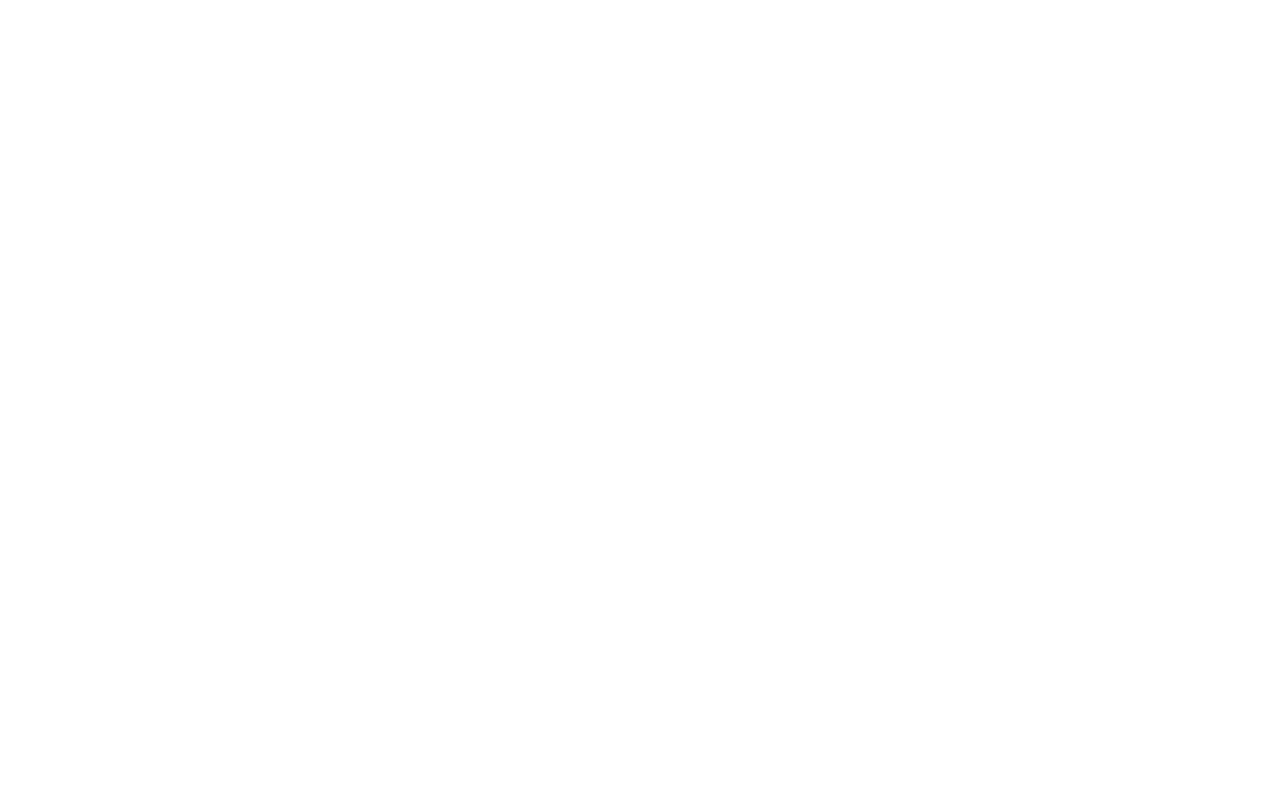
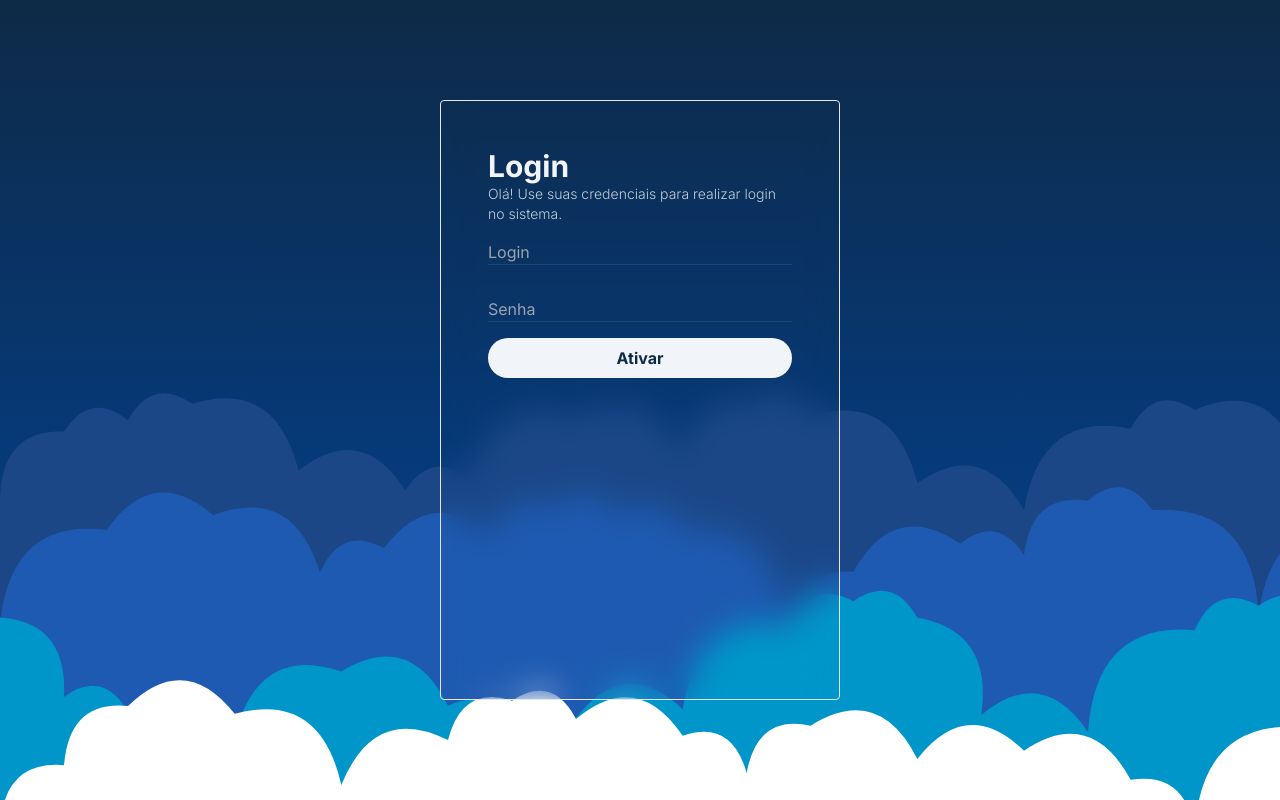
Before and after one commit to DeJunior007/MSI-HACKATHON-FATEC-2023, a Next.js app: page / in a window 1280 px wide. Built offline with nearby package versions, Linux system fonts and the light colour scheme.

Commit message:
Feat: Estruturação da pagina de login

```diff
--- a/app/page.tsx
+++ b/app/page.tsx
@@ -1,9 +1,43 @@
-import Image from 'next/image'
-
+import Image from "next/image";
+import background from "./assets/imgs/bg.svg";
+import logo from "./assets/imgs/msi-logo.png";
 export default function Home() {
   return (
-    <main className="flex min-h-screen flex-col items-center justify-between p-24">
+    <main className="flex min-h-screen items-center justify-center">
+      <Image
+        src={background}
+        className="w-full h-full z-[-1] absolute "
+        alt="background"
+      />
+      <Image src={logo} alt="logo da MSI" width={100} className="absolute top-0 left-5 lg:hidden md:block"/>
+      <section className="w-[400px] h-[75vh] absolute max-h-[1000px] flex-col p-12 rounded">
+        <div className="absolute inset-0 border border-opacity-40 backdrop-blur-lg rounded" />
 
+        <div className="relative z-10">
+          <h1 className="text-3xl font-bold text-slate-100">Login</h1>
+          <h2 className="text-sm font-light opacity-80 text-slate-100">
+            Olá! Use suas credenciais para realizar login no sistema.
+          </h2>
+          <form className="flex-col w-full h-full flex flex-col">
+            <input
+              type="text"
+              placeholder="Login"
+              className="bg-transparent border-b my-4 border-[#1B4878] outline-none text-white"
+            />
+            <input
+              type="password"
+              placeholder="Senha"
+              className="bg-transparent border-b my-4 border-[#1B4878] outline-none text-white"
+            />
+            <button
+              type="submit"
+              className="bg-slate-100 w-auto p-2 text-[#0E2A48] rounded-full font-bold"
+            >
+              Ativar
+            </button>
+          </form>
+        </div>
+      </section>
     </main>
-  )
+  );
 }
```
